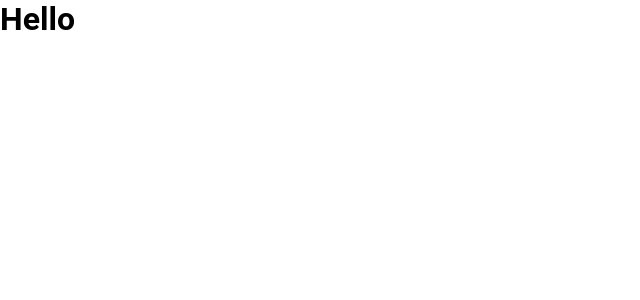
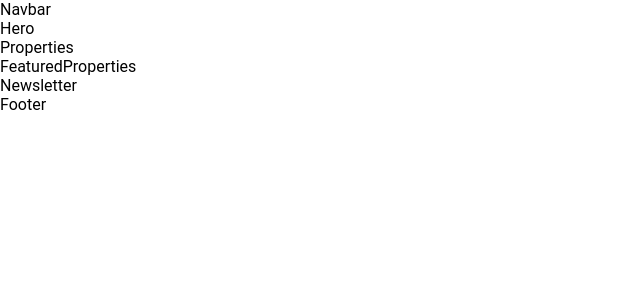
Before and after one commit to Jackury13/REAL-ESTATE-Milestone-Project-3, a React (Create React App) app in the folder client/: page / in a window 1280 px wide. Shown: the top 300 px of the page, without its empty margins (0-640 px from the left). Built offline with nearby package versions, Linux system fonts and the light colour scheme; the HTML template or start-up script is replaced by a standard one.

Commit message:
app.js set up

```diff
--- a/client/src/App.js
+++ b/client/src/App.js
@@ -1,9 +1,48 @@
+import { Routes, Route } from 'react-router-dom'
 import './App.css';
+import Properties from './components/properties/Properties';
+import FeaturedProperties from './components/featuredProperties/FeaturedProperties';
+import Hero from './components/hero/Hero';
+import Navbar from './components/navbar/Navbar';
+import NewsLetter from './components/newsletter/NewsLetter';
+import Footer from './components/footer/Footer';
+import PropertyDetail from './components/propertyDetail/PropertyDetail';
+import Signup from './components/signup/Signup';
+import Signin from './components/signin/Signin';
 
 function App() {
   return (
-    <div className="App">
-      <h1>Hello</h1>
+    <div>
+    <Routes>
+      <Route path='/'element={<>
+        <Navbar/>
+        <Hero/>
+        <Properties/>
+        <FeaturedProperties/>
+        <NewsLetter/>
+        <Footer/>
+      </>
+      } />
+
+      <Route path='properties'element={<>
+        <Navbar/>
+        <Properties/>
+        <Footer/>
+      </>} />
+
+
+      <Route path='propertyDetail/:id'element={<>
+        <Navbar/>
+        <PropertyDetail/>
+        <Footer/>
+      </>} />
+
+
+      <Route path='/signup'element={<Signup/>} />
+      <Route path='signin'element={<Signin/>} />
+
+
+    </Routes>
     </div>
   );
 }
--- a/client/src/components/newsletter/Newsletter.jsx
+++ b/client/src/components/newsletter/Newsletter.jsx
@@ -1,11 +1,11 @@
 import React from 'react'
-import classes from './newsletter.module.css'
+import classes from './newsLetter.module.css'
 
 
-const Newsletter = () => {
+const NewsLetter = () => {
   return (
     <div>Newsletter</div>
   )
 }
 
-export default Newsletter
+export default NewsLetter
--- a/client/src/index.js
+++ b/client/src/index.js
@@ -1,8 +1,11 @@
 import React from 'react';
 import ReactDOM from 'react-dom/client';
 import App from './App';
+import {BrowserRouter} from 'react-router-dom';
 
 const root = ReactDOM.createRoot(document.getElementById('root'));
 root.render(
+    <BrowserRouter>
     <App />
+    </BrowserRouter>
 );
```
Also changed, not shown: client/src/components/properties/properties.module.css (added), client/src/components/properties/properties.modules.css (deleted).
